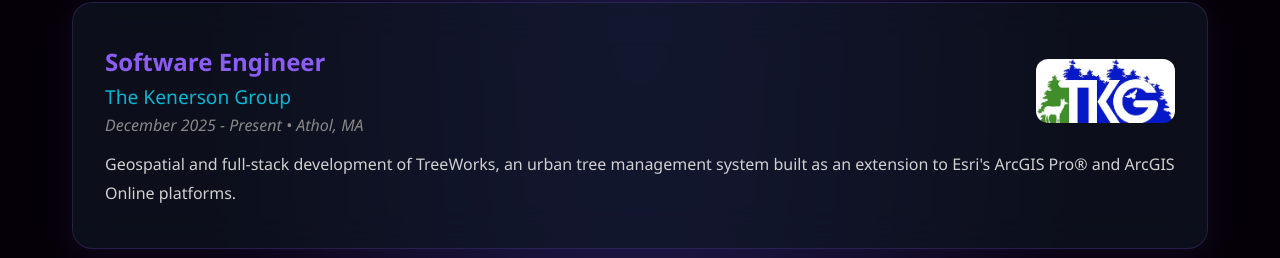
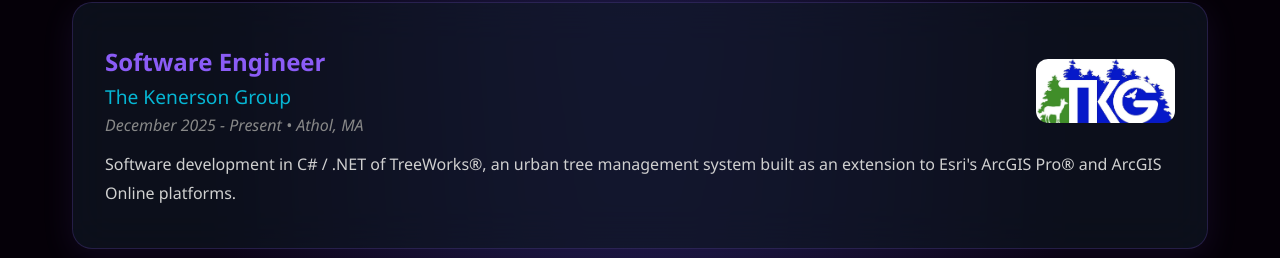
Before and after one commit to afahey03/portfolio, a React (Vite) app: page / in a window 1280 px wide. Shown: the part 1710-1968 px from the top of the page. Built offline with nearby package versions, Linux system fonts and the light colour scheme.

Commit message:
fix experience section

```diff
--- a/src/components/Experience.jsx
+++ b/src/components/Experience.jsx
@@ -7,7 +7,7 @@
             company: 'The Kenerson Group',
             companyUrl: 'https://kenersongroup.com',
             date: 'December 2025 - Present • Athol, MA',
-            description: 'Geospatial and full-stack development of TreeWorks, an urban tree management system built as an extension to Esri\'s ArcGIS Pro® and ArcGIS Online platforms.',
+            description: 'Software development in C# / .NET of TreeWorks®, an urban tree management system built as an extension to Esri\'s ArcGIS Pro® and ArcGIS Online platforms.',
             logo: 'TKG.webp'
         },
         {
```
